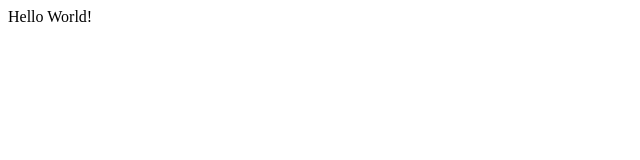
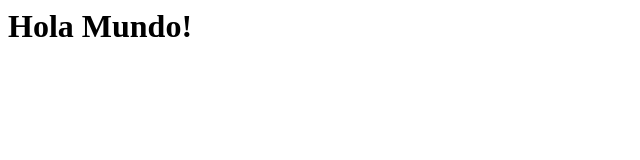
Before and after one commit to Sifrisky/bootstrap-website, a plain HTML site: page index.html in a window 1280 px wide. Shown: the whole page, without its empty margins (0-640 px from the left). Drawn offline with Linux system fonts and the light colour scheme.

Commit message:
Update index.html

```diff
--- a/index.html
+++ b/index.html
@@ -1,8 +1,8 @@
-<!DOCTYPE html>
-<html lang="en">
-  <head>
- <title>My Bootstrap Web</title>
-  </head>
-  <body> Hello World!
-  </body>
-  </html>
+<html>
+<head>
+<title> Hello World</title>
+  <body>
+  <h1>Hola Mundo!<h1>
+    </body>
+</head>
+</html>
```
